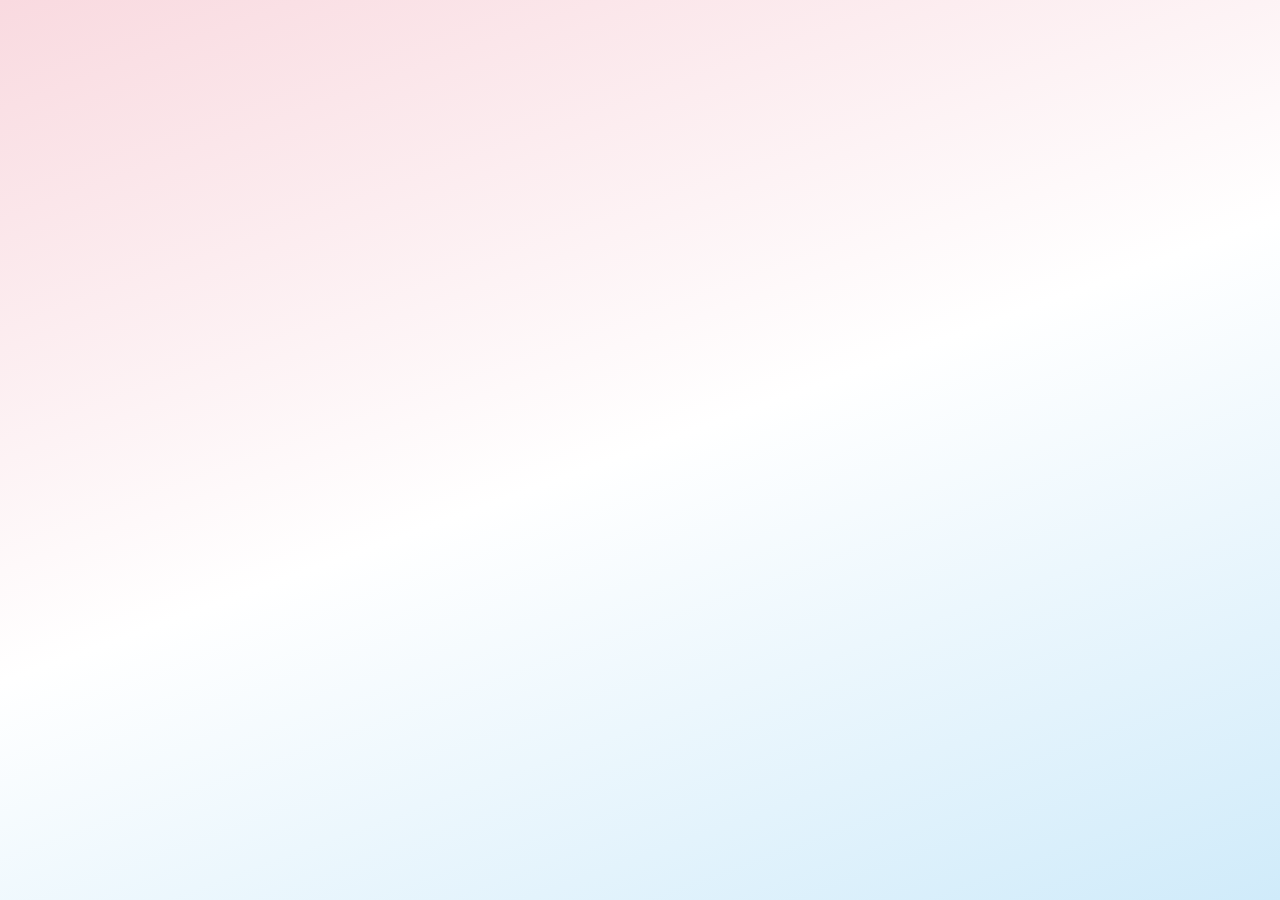
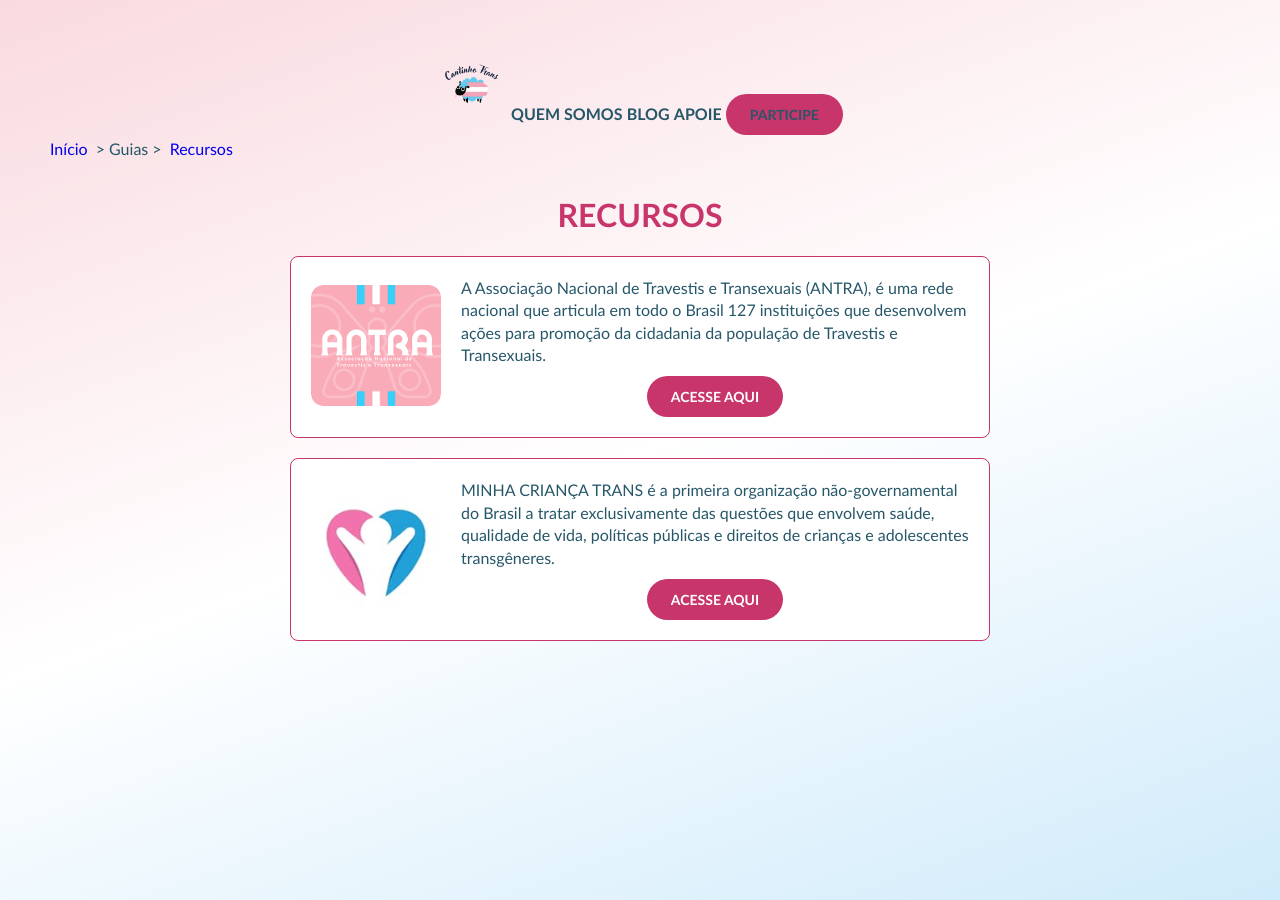
Before and after one commit to GabrielHebertReis/site-cantinho-trans, a plain HTML site: page recursos.html in a window 1280 px wide. Drawn offline with Linux system fonts and the light colour scheme.

Commit message:
adição das organizações na página recursos

```diff
--- a/css/style.css
+++ b/css/style.css
@@ -116,6 +116,45 @@ ul{
     border-top: 5px solid var(--azul-claro);
 }
 
+.cartao-lista{
+    display: flex;
+    align-items: center;
+    gap: 20px;
+    background: var(--branco-fundo);
+    padding: 20px;
+    border-radius: 8px;
+    border: 1.5px solid var(--rosa-escuro)
+}
+
+.container-lista{
+    display: flex;
+    flex-direction: column;
+    gap: 20px;
+    max-height: 400px;
+    width: 700px;
+    overflow-y: auto;
+    margin-inline: auto;
+}
+
+.cartao-lista img{
+    width: 130px;
+    flex: 0 0 auto;
+    object-fit: cover;
+    border-radius: 12px;
+}
+
+.cartao-lista p{
+    margin: 0 0 10px;
+    text-align: left;
+    line-height: 1.4;
+}
+
+.cartao-lista a{
+    display: table;
+    margin: 0 auto;
+    text-align: center;
+}
+
 
 .breadcrumb {
   display: flex;
--- a/recursos.html
+++ b/recursos.html
@@ -8,10 +8,106 @@
 </head>
 <body>
     <header>
-
+        <nav class="navegacao">
+            <a href="index.html">
+                <img class = logo src="imgs/logo.png" alt="ovelha com listras azul, rosa e branco">
+            </a>
+            <a href="quem-somos.html">quem somos</a>
+            <a href="blog.html">blog</a>
+            <a href="apoie.html">apoie</a>
+            <a class="botao" href="participe.html">participe</a>
+        </nav>
     </header>
     <main>
-
+        <nav class="breadcrumb">
+            <a href="index.html">Início</a>
+            <p>> Guias > </p>
+            <a href="recursos.html">Recursos</a>
+        </nav>
+        <h1>recursos</h1>
+        <div class="container-lista">
+            <div class="cartao-lista">
+                <div>
+                    <img src="imgs/logos/antra.png">
+                </div>
+                <div>
+                    <p>A Associação Nacional de Travestis e Transexuais (ANTRA), é uma rede nacional que articula em todo o Brasil 127 instituições que desenvolvem ações para promoção da cidadania da população de Travestis e Transexuais.</p>
+                    <a class="botao" href="https://antrabrasil.org/">acesse aqui</a>
+                </div>
+            </div>
+            <div class="cartao-lista">
+                <div>
+                    <img src="imgs/logos/crianca.png">
+                </div>
+                <div>
+                    <p>MINHA CRIANÇA TRANS é a primeira organização não-governamental do Brasil a tratar exclusivamente das questões que envolvem saúde, qualidade de vida, políticas públicas e direitos de crianças e adolescentes transgêneres.</p>
+                    <a class="botao" href="https://minhacriancatrans.org/">acesse aqui</a>
+                </div>
+            </div>
+            <div class="cartao-lista">
+                <div>
+                    <img src="imgs/logos/casa1.png">
+                </div>
+                <div>
+                    <p>Fundada em 2017, a Casa 1 é um projeto da sociedade civil. Somos uma Republica de Acolhida, um Centro Cultural e uma Clínica Social. Tudo junto, pela comunidade LGBTQIAPN+!</p>
+                    <a class="botao" href="https://www.casaum.org/">acesse aqui</a>
+                </div>
+            </div>
+            <div class="cartao-lista">
+                <div>
+                    <img src="imgs/logos/transempregos.png">
+                </div>
+                <div>
+                    <p>TRANSEMPREGOS: O maior portal de vagas e currículos para pessoas Trans do Brasil</p>
+                    <a class="botao" href="https://www.transempregos.com.br/">acesse aqui</a>
+                </div>
+            </div>
+            <div class="cartao-lista">
+                <div>
+                    <img src="imgs/logos/ibrat.png">
+                </div>
+                <div>
+                    <p>Nosso objetivo principal é atuar na defesa das pautas transmasculinas em frentes que são essenciais para a vida: educação, política, trabalho, saúde e cultura, tendo uma abordagem incisiva - sem deixar de fazer articulações necessárias, e usando estratégias  de comunicação, arte e história para tal. </p>
+                    <a class="botao" href="https://www.ibratsp.com/">acesse aqui</a>
+                </div>
+            </div>
+            <div class="cartao-lista">
+                <div>
+                    <img src="imgs/logos/diversificadev.png">
+                </div>
+                <div>
+                    <p>DIVERSIFICADEV:
+Oferecemos cursos gratuitos em uma rede segura, com apoio emocional e acolhimento para pessoas trans, travestis, não-bináries e outras identidades sub-representadas.</p>
+                    <a class="botao" href="https://diversifica.dev/">acesse aqui</a>
+                </div>
+            </div>
+            <div class="cartao-lista">
+                <div>
+                    <img src="imgs/logos/codnb.png">
+                </div>
+                <div>
+                    <p>Uma organização da sociedade civil que trabalha para que a diversidade, a inclusão e a equidade estejam no cerne das práticas de tecnologia e política, para garantir que soluções nesses setores sejam desenvolvidas e implementadas de maneira a proteger e defender os direitos e as liberdades de todes.</p>
+                    <a class="botao" href="https://codigonaobinario.org/">acesse aqui</a>
+                </div>
+            </div>
+            <div class="cartao-lista">
+                <div>
+                    <img src="imgs/logos/marsha.png">
+                </div>
+                <div>
+                    <p>Ambiente acolhedor para integrar, representar e apoiar a comunidade LGBTQIAPN+ na Universidade Estadual de Campinas!</p>
+                    <a class="botao" href="https://www.instagram.com/marsha_pelo_orgulho/">acesse aqui</a>
+                </div>
+            </div>
+            <div class="cartao-lista">
+                <div>
+                    <img src="imgs/logos/valetudo.png">
+                </div>
+                <div>
+                    <p>VALE TUDO: Coletivo LGBTQIAPN+ do Colégio Técnico de Limeira (COTIL).</p>
+                    <a class="botao" href="https://www.instagram.com/valetudo.cotil/">acesse aqui</a>
+                </div>
+            </div>
     </main>
     <footer>
 
```
Also changed, not shown: imgs/logos/antra.png (added), imgs/logos/casa1.png (added), imgs/logos/codnb.png (added), imgs/logos/crianca.png (added), imgs/logos/diversificadev.png (added), imgs/logos/ibrat.png (added), imgs/logos/marsha.png (added), imgs/logos/transempregos.png (added), imgs/logos/valetudo.png (added).
